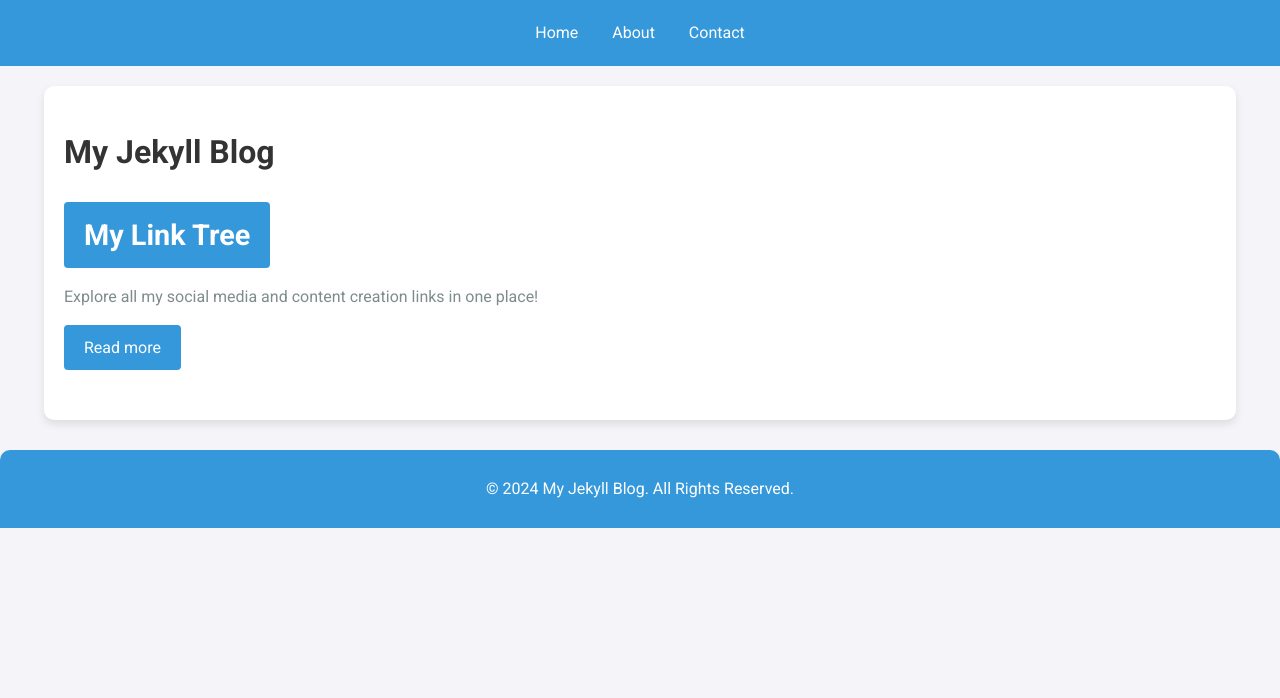
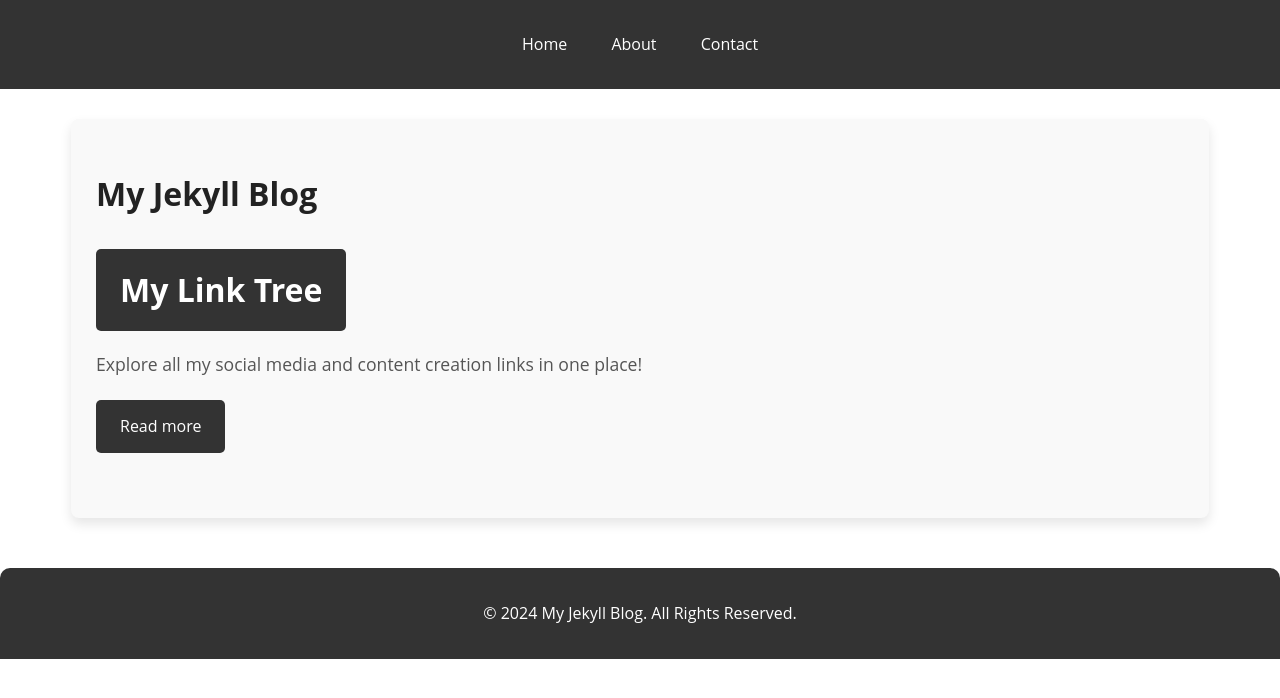
Before and after one commit to Hike-projects/Blogpage, a Jekyll site: the page built from index.markdown, in a window 1280 px wide. Shown: the top 698 px of the page. Built offline with Jekyll 4.4.1, drawn with Linux system fonts in a browser that asks for light colours.

Commit message:
Update style.css

```diff
--- a/assets/css/style.css
+++ b/assets/css/style.css
@@ -1,102 +1,106 @@
 /* General Styles */
 body {
-  font-family: 'Roboto', sans-serif;
+  font-family: 'Open Sans', sans-serif;
   margin: 0;
   padding: 0;
-  background-color: #f4f4f9;
-  color: #333;
-  line-height: 1.6;
+  background-color: #ffffff;
+  color: #222222;
+  line-height: 1.8;
 }
 
 /* Navbar Styles */
 .navbar {
-  background: #3498db;
-  color: #fff;
-  padding: 10px 0;
+  background: #333333;
+  color: #ffffff;
+  padding: 15px 0;
   text-align: center;
+  position: sticky;
+  top: 0;
+  z-index: 1000;
 }
 
 .navbar a {
-  color: white;
+  color: #ffffff;
   text-decoration: none;
-  padding: 10px 15px;
+  padding: 15px 20px;
   display: inline-block;
 }
 
 .navbar a:hover {
-  background: #2980b9;
+  background: #555555;
 }
 
 /* Container */
 .container {
-  width: 90%;
-  max-width: 1200px; /* Increase max-width for larger screens */
-  margin: 20px auto; /* Center horizontally */
-  background: #fff;
-  padding: 20px;
-  border-radius: 10px;
-  box-shadow: 0 4px 8px rgba(0, 0, 0, 0.1);
+  width: 85%;
+  max-width: 1200px;
+  margin: 30px auto;
+  background: #f9f9f9;
+  padding: 25px;
+  border-radius: 8px;
+  box-shadow: 0 6px 12px rgba(0, 0, 0, 0.1);
 }
 
 /* Thumbnail Styles */
 .thumbnail {
   width: 100%;
   height: auto;
-  border-radius: 8px;
-  box-shadow: 0 4px 8px rgba(0, 0, 0, 0.1);
-  margin-bottom: 20px;
-  transition: transform 0.3s ease;
+  border-radius: 10px;
+  box-shadow: 0 6px 12px rgba(0, 0, 0, 0.1);
+  margin-bottom: 25px;
+  transition: transform 0.3s ease, box-shadow 0.3s ease;
 }
 
 .thumbnail:hover {
   transform: scale(1.05);
+  box-shadow: 0 8px 16px rgba(0, 0, 0, 0.2);
 }
 
 /* Article Preview */
 .article-preview {
-  margin-bottom: 30px;
+  margin-bottom: 40px;
 }
 
 .article-preview h2 {
-  font-size: 1.8em;
-  margin-bottom: 10px;
+  font-size: 2em;
+  margin-bottom: 15px;
 }
 
 .article-preview p {
-  font-size: 1em;
-  color: #7f8c8d;
-  margin-bottom: 15px;
+  font-size: 1.1em;
+  color: #555555;
+  margin-bottom: 20px;
 }
 
 .article-preview a {
-  background: #3498db;
-  color: white;
-  padding: 10px 20px;
+  background: #333333;
+  color: #ffffff;
+  padding: 12px 24px;
   text-align: center;
-  border-radius: 4px;
+  border-radius: 5px;
   text-decoration: none;
   display: inline-block;
 }
 
 .article-preview a:hover {
-  background: #2980b9;
+  background: #555555;
 }
 
 /* Footer */
 footer {
   text-align: center;
-  margin-top: 30px;
-  padding: 10px 0;
-  background: #3498db;
-  color: white;
+  margin-top: 50px;
+  padding: 15px 0;
+  background: #333333;
+  color: #ffffff;
   border-radius: 10px 10px 0 0;
 }
 
 /* Responsive Design */
 @media (max-width: 768px) {
   .container {
-    width: 100%; /* Full width for small screens */
-    padding: 10px; /* Reduce padding for small screens */
+    width: 95%;
+    padding: 15px;
   }
 
   h1, h2, .post-page h1 {
@@ -108,6 +112,6 @@ footer {
   }
 
   .navbar a {
-    padding: 8px 12px;
+    padding: 10px 15px;
   }
 }
```
